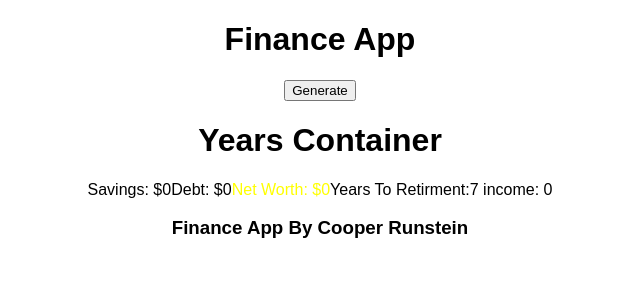
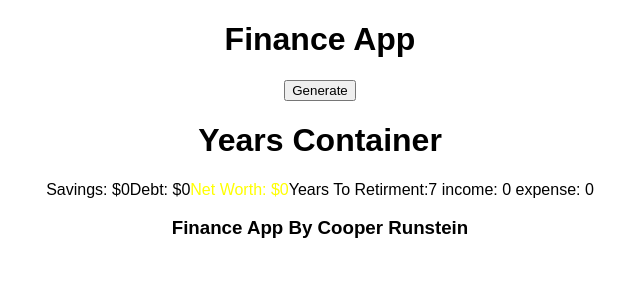
Before and after one commit to Cooper-Runstein/React-Personal-Finance-App, a React (Create React App) app: page / in a window 1280 px wide. Shown: the top 300 px of the page, without its empty margins (320-960 px from the left). Built offline with nearby package versions, Linux system fonts and the light colour scheme.

Commit message:
Counter works

```diff
--- a/src/App.js
+++ b/src/App.js
@@ -18,7 +18,8 @@ class App extends Component {
     this.onChangeTitle = this.onChangeTitle.bind(this);
     this.onConfirm = this.onConfirm.bind(this);
     this.addInstance = this.addInstance.bind(this);
-    this.getIncomev = this.getIncome.bind(this);
+    this.getIncome = this.getIncome.bind(this);
+    this.getExpenses = this.getExpenses.bind(this);
     this.state = {
       startingValues: {
         startFormStatus: 0,
@@ -82,8 +83,6 @@ class App extends Component {
                   title: 'job_title',
                   value: 2000,
                   isEditing: false,
-                  pendingTitle: '',
-                  pendingValue: ''
                 }
               ],
               get totals() {
@@ -101,15 +100,11 @@ class App extends Component {
                   title: 'rent',
                   value: 1000,
                   isEditing: false,
-                  pendingTitle: '',
-                  pendingValue: ''
                 },
                 {
                   title: 'storage_locker',
                   value: 50,
                   isEditing: false,
-                  pendingTitle: '',
-                  pendingValue: ''
                 }
               ],
               get totals() {
@@ -125,15 +120,11 @@ class App extends Component {
                   title: 'eating_out',
                   value: 150,
                   isEditing: false,
-                  pendingTitle: '',
-                  pendingValue: ''
                 },
                 {
                   title: 'groceries',
                   value: 200,
                   isEditing: false,
-                  pendingTitle: '',
-                  pendingValue: ''
                 }
               ],
               get totals() {
@@ -149,15 +140,11 @@ class App extends Component {
                   title: 'state',
                   value: 300,
                   isEditing: false,
-                  pendingTitle: '',
-                  pendingValue: ''
                 },
                 {
                   title: 'federal',
                   value: 500,
                   isEditing: false,
-                  pendingTitle: '',
-                  pendingValue: ''
                 }
             ],
             get totals() {
@@ -175,15 +162,11 @@ class App extends Component {
                   title: 'student_loan',
                   value: 1000,
                   isEditing: false,
-                  pendingTitle: '',
-                  pendingValue: ''
                 },
                 {
                   title: 'auto_loan',
                   value: 500,
                   isEditing: false,
-                  pendingTitle: '',
-                  pendingValue: ''
                 }
               ],
               get totals() {
@@ -201,8 +184,6 @@ class App extends Component {
                   title: '401k',
                   value: 10000,
                   isEditing: false,
-                  pendingTitle: '',
-                  pendingValue: ''
                 }
               ],
               get totals() {
@@ -228,7 +209,8 @@ class App extends Component {
                 }, 0)
               }
             }
-          ]
+          ],
+
         })
       }
 
@@ -238,14 +220,27 @@ class App extends Component {
 
   }
 
+  getColumnTotals = (type)=>{
+    console.log("Getting Column Totals")
+    let totalValue = 0;
+    this.state.years.map(year=> totalValue += year[type].reduce((sum, category)=> {return sum + category.totals}, 0))
+    return totalValue;
+  }
+
   getIncome = ()=> {
-    console.log("Get income called")
-    let totalEarnings = 0;
-    this.state.years.map((year)=>{
-      totalEarnings += year.income.reduce((sum, category)=> {return sum + category.totals}, 0)
-      console.log(totalEarnings)
-    })
-    return totalEarnings;
+    return this.getColumnTotals('income');
+  }
+
+  getExpenses = ()=>{
+    return this.getColumnTotals('expenses');
+  }
+
+  getDebt = ()=>{
+    return this.getColumnTotals('debt');
+  }
+
+  getSavings = ()=>{
+    return this.getColumnTotals('savings');
   }
 
   toggleEditEntry = (location) =>{
@@ -308,6 +303,7 @@ class App extends Component {
     else{
       years.push(e)
     }
+    return true;
   })
     return years;
   }
@@ -449,8 +445,10 @@ class App extends Component {
         />
         <Counter
           income = {this.getIncome()}
+          expense = {this.getExpenses()}
           savings = {this.state.startingValues.Savings}
-          debt = {this.state.startingValues.Debt}
+          debt = {this.getDebt()}
+          savings = {this.getSavings()}
           retirment = {this.state.startingValues.Retirment}
           />
         <Footer />
--- a/src/Components/AddInstanceButton.js
+++ b/src/Components/AddInstanceButton.js
@@ -6,7 +6,7 @@ const AddInstanceButton = (props) => <button onClick = {props.onClick}>Add</butt
 
 
 AddInstanceButton.propTypes = {
-
+   onClick: PropTypes.func.isRequired
 }
 
 export default AddInstanceButton;
--- a/src/Components/ConfirmButton.js
+++ b/src/Components/ConfirmButton.js
@@ -6,7 +6,8 @@ const ConfirmButton = (props) => props.instance.isEditing ? <button onClick={pro
 
 
 ConfirmButton.propTypes = {
-
+    instance: PropTypes.object.isRequired,
+    onClick: PropTypes.func.isRequired
 }
 
 export default ConfirmButton;
--- a/src/Components/Counter.js
+++ b/src/Components/Counter.js
@@ -32,11 +32,14 @@ const Counter = (props) =>{
             <span style={netWorthColor(props)}>Net Worth: ${props.savings - props.debt}</span>
             <span>{getYearsToRetirment(props)}</span>
             <span> income: {props.income} </span>
+            <span>expense: {props.expense}</span>
         </div>
     )
 }
 
 Counter.propTypes = {
-    debt: PropTypes.number.isRequired
+    debt: PropTypes.number.isRequired,
+    // getIncome: PropTypes.number,
+    // getExpenses: PropTypes.number,
 }
 export default Counter;
--- a/src/Components/Value.js
+++ b/src/Components/Value.js
@@ -15,8 +15,7 @@ const Value = (props) =>{
 }
 
 Value.propTypes = {
-    value: PropTypes.node,
-    pendingValue: PropTypes.node.isRequired
+    value: PropTypes.node
 }
 
 export default Value;
```
Also changed, not shown: 1 other file (tests, documents, lock files or other folders).
